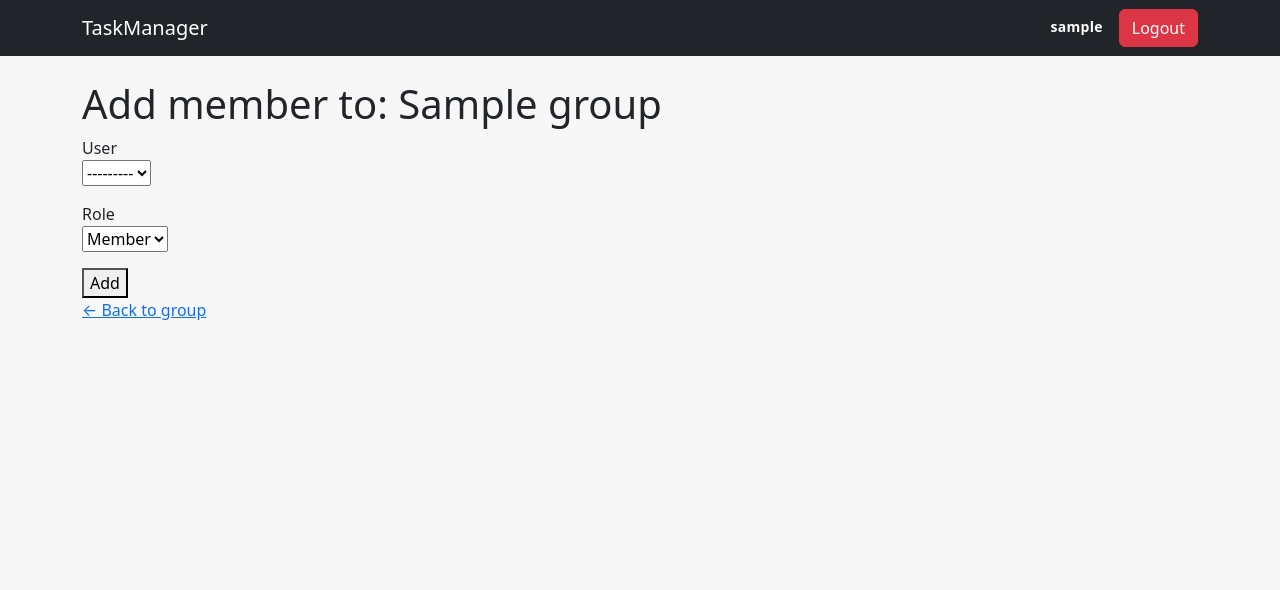
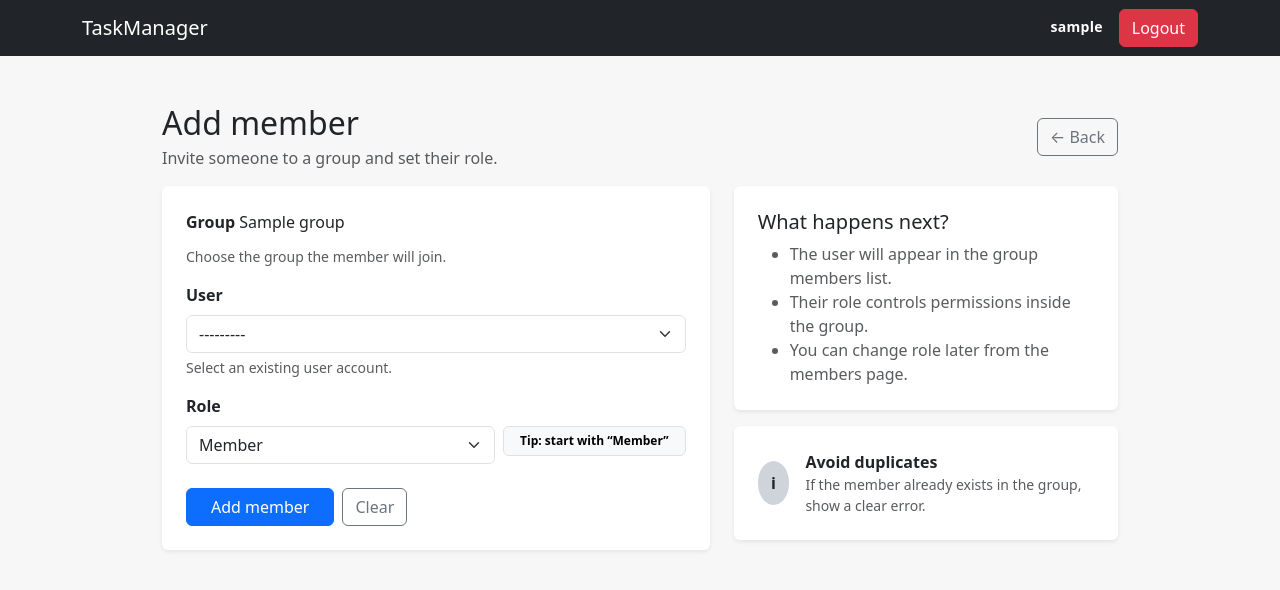
Before and after one commit to shoira366/dscc-task-manager, a Django app: page /groups/1/members/add/ in a window 1280 px wide. Shown: the top 590 px of the page. Run offline with Django 4.2, Linux system fonts and the light colour scheme; a user stored in the database is signed in; tables that the repository leaves empty hold one stand-in row (values such as "Sample post").

Commit message:
Change UI of add member page

```diff
--- a/tasks/forms.py
+++ b/tasks/forms.py
@@ -71,14 +71,29 @@ class TaskStatusForm(forms.ModelForm):
         fields = ["status"]
 
 class AddMemberForm(forms.Form):
-        user = forms.ModelChoiceField(queryset=User.objects.all())
-        role = forms.ChoiceField(choices=Membership.ROLE_CHOICES)
+    user = forms.ModelChoiceField(
+        queryset=User.objects.all(),
+        widget=forms.Select(attrs={
+            "class": "form-select",
+        })
+    )
 
-        def __init__(self, *args, group: Group, **kwargs):
-            super().__init__(*args, **kwargs)
-            self.group = group
+    role = forms.ChoiceField(
+        choices=Membership.ROLE_CHOICES,
+        widget=forms.Select(attrs={
+            "class": "form-select",
+        })
+    )
 
-            # Only show users NOT already in this group
-            self.fields["user"].queryset = User.objects.exclude(
-                memberships__group=group
-            ).order_by("username")
+    def __init__(self, *args, group: Group, **kwargs):
+        super().__init__(*args, **kwargs)
+        self.group = group
+
+        # Only users not already in group
+        self.fields["user"].queryset = User.objects.exclude(
+            memberships__group=group
+        ).order_by("username")
+
+        # Better labels
+        self.fields["user"].label = "Select user"
+        self.fields["role"].label = "Member role"
--- a/templates/tasks/add_member.html
+++ b/templates/tasks/add_member.html
@@ -1,19 +1,115 @@
 {% extends "base.html" %}
+{% load static %}
+
 {% block content %}
-<h1>Add member to: {{ group.name }}</h1>
+<div class="container py-4" style="max-width: 980px;">
+  <!-- Header -->
+  <div class="d-flex flex-wrap align-items-center justify-content-between gap-2 mb-3">
+    <div>
+      <h2 class="mb-1">Add member</h2>
+      <div class="text-muted">Invite someone to a group and set their role.</div>
+    </div>
+    <a href="{% url 'group_detail' group.id %}" class="btn btn-outline-secondary">
+      ← Back
+    </a>
+  </div>
 
-<form method="post">
-  {% csrf_token %}
-  <p>
-    <label>User</label><br>
-    {{ form.user }}
-  </p>
-  <p>
-    <label>Role</label><br>
-    {{ form.role }}
-  </p>
-  <button type="submit">Add</button>
-</form>
+  <div class="row g-4">
+    <!-- Form Card -->
+    <div class="col-12 col-lg-7">
+      <div class="card shadow-sm border-0">
+        <div class="card-body p-4">
+          {% if form.non_field_errors %}
+            <div class="alert alert-danger mb-3">
+              {{ form.non_field_errors }}
+            </div>
+          {% endif %}
 
-<p><a href="{% url 'group_detail' group.id %}">← Back to group</a></p>
+          <form method="post" novalidate>
+            {% csrf_token %}
+
+            <div class="mb-3">
+              <label class="form-label fw-semibold" for="{{ form.group.id_for_label }}">Group</label>
+              {{ form.group }}
+              {% if form.group.errors %}
+                <div class="invalid-feedback d-block">{{ form.group.errors|striptags }}</div>
+              {% else %}
+                <div class="form-text">Choose the group the member will join.</div>
+              {% endif %}
+            </div>
+
+            <div class="mb-3">
+              <label class="form-label fw-semibold" for="{{ form.user.id_for_label }}">User</label>
+              {{ form.user }}
+              {% if form.user.errors %}
+                <div class="invalid-feedback d-block">{{ form.user.errors|striptags }}</div>
+              {% else %}
+                <div class="form-text">Select an existing user account.</div>
+              {% endif %}
+            </div>
+
+            <div class="mb-3">
+              <label class="form-label fw-semibold" for="{{ form.role.id_for_label }}">Role</label>
+              <div class="d-flex gap-2 align-items-start flex-wrap">
+                <div class="flex-grow-1">
+                  {{ form.role }}
+                  {% if form.role.errors %}
+                    <div class="invalid-feedback d-block">{{ form.role.errors|striptags }}</div>
+                  {% endif %}
+                </div>
+                <span class="badge text-bg-light border py-2 px-3">Tip: start with “Member”</span>
+              </div>
+            </div>
+
+            <div class="pt-2 d-flex gap-2">
+              <button class="btn btn-primary px-4" type="submit">
+                Add member
+              </button>
+              <button class="btn btn-outline-secondary" type="reset">
+                Clear
+              </button>
+            </div>
+          </form>
+        </div>
+      </div>
+    </div>
+
+    <!-- Side info / preview -->
+    <div class="col-12 col-lg-5">
+      <div class="card border-0 shadow-sm">
+        <div class="card-body p-4">
+          <h5 class="mb-2">What happens next?</h5>
+          <ul class="text-muted mb-0">
+            <li>The user will appear in the group members list.</li>
+            <li>Their role controls permissions inside the group.</li>
+            <li>You can change role later from the members page.</li>
+          </ul>
+        </div>
+      </div>
+
+      <div class="card border-0 shadow-sm mt-3">
+        <div class="card-body p-4">
+          <div class="d-flex align-items-center gap-3">
+            <div class="rounded-circle bg-dark-subtle d-flex align-items-center justify-content-center"
+                 style="width:44px;height:44px;">
+              <span class="fw-bold">i</span>
+            </div>
+            <div>
+              <div class="fw-semibold">Avoid duplicates</div>
+              <div class="text-muted small">If the member already exists in the group, show a clear error.</div>
+            </div>
+          </div>
+        </div>
+      </div>
+
+    </div>
+  </div>
+</div>
+
+<style>
+  /* Make Django default widgets look like Bootstrap */
+  select, input, textarea {
+    width: 100% !important;
+  }
+</style>
 {% endblock %}
```
Also changed, not shown: 1 other file.
